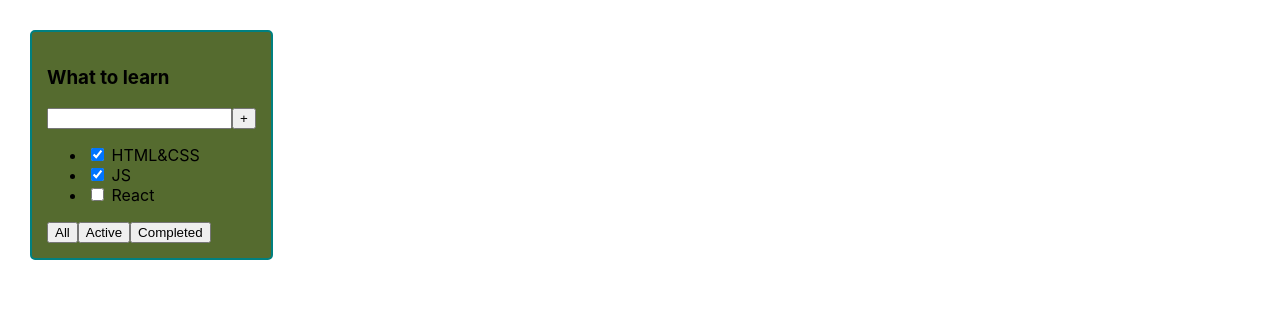
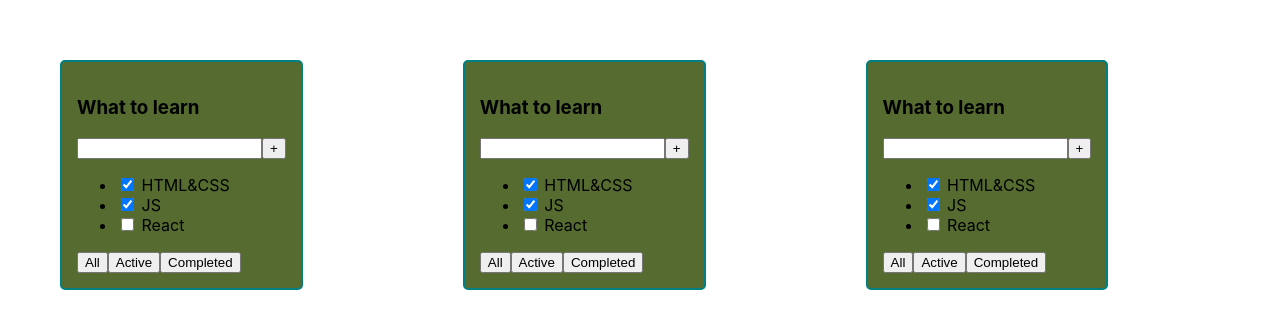
Before and after one commit to Shibka/todolist, a React (Create React App) app: page / in a window 1280 px wide. Shown: the top 328 px of the page. Built offline with nearby package versions, Linux system fonts and the light colour scheme.

Commit message:
TodoList export

```diff
--- a/src/App.tsx
+++ b/src/App.tsx
@@ -1,27 +1,15 @@
 import React from 'react';
 import './App.css';
+import TodoList from "./TodoList";
 
 function App() {
     return (
         <div className="App">
-            <div className='todolist'>
-                <h3>What to learn</h3>
-                <div>
-                    <input/>
-                    <button>+</button>
-                </div>
-                <ul>
-                    <li><input type="checkbox" checked={true}/> <span>HTML&CSS</span></li>
-                    <li><input type="checkbox" checked={true}/> <span>JS</span></li>
-                    <li><input type="checkbox" checked={false}/> <span>React</span></li>
-                </ul>
-                <div>
-                    <button>All</button>
-                    <button>Active</button>
-                    <button>Completed</button>
-                </div>
-            </div>
+            <TodoList />
+            <TodoList />
+            <TodoList />
         </div>
+
     );
 }
 
--- a/src/TodoList.tsx
+++ b/src/TodoList.tsx
@@ -2,7 +2,8 @@
 
 
 const TodoList = () => {
-    return <div className="App">
+    return (
+        <div className="App">
         <div className='todolist'>
             <h3>What to learn</h3>
             <div>
@@ -20,7 +21,7 @@
                 <button>Completed</button>
             </div>
         </div>
-    </div>
+    </div>)
 
 }
 
```
